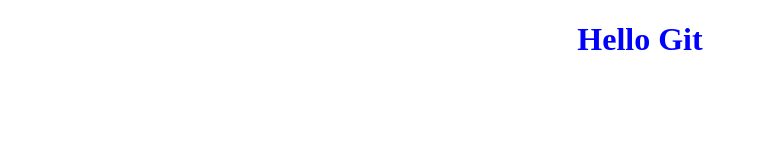
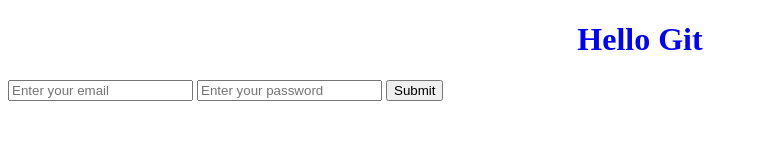
Before and after one commit to brookebusteed/plus-project-app, a plain HTML site: page index.html in a window 1280 px wide. Shown: the whole page, without its empty margins (0-758 px from the left). Drawn offline with Linux system fonts and the light colour scheme.

Commit message:
updated file

```diff
--- a/index.html
+++ b/index.html
@@ -8,5 +8,10 @@
   </head>
   <body>
     <h1>Hello Git</h1>
+    <form>
+      <input type="text" placeholder="Enter your email" />
+      <input type="password" placeholder="Enter your password" />
+      <input type="submit" placholder="Login" />
+    </form>
   </body>
 </html>
```
